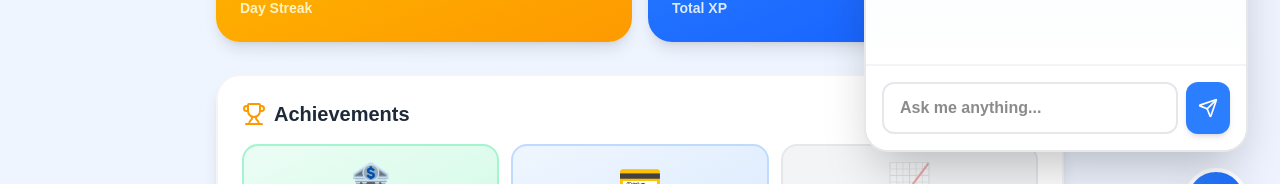
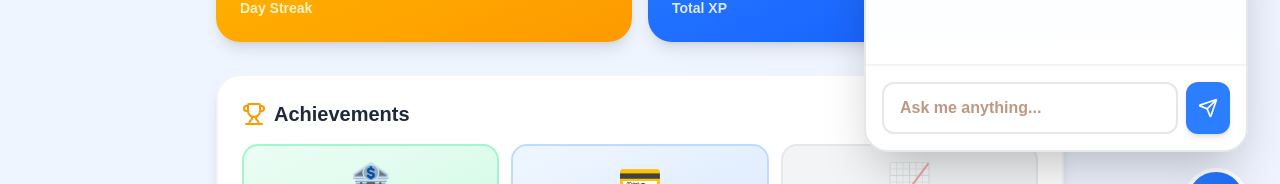
Before and after one commit to ilovecroissant/Moneta, a Next.js app in the folder frontend/: page / in a window 1280 px wide. Both pictures are taken after a click on the button 1216 px from the left and 736 px from the top of the page. Shown: the part 536-720 px from the top of the page. Built offline with nearby package versions, Linux system fonts and the light colour scheme.

Commit message:
Update text color

```diff
--- a/frontend/src/app/page.tsx
+++ b/frontend/src/app/page.tsx
@@ -563,7 +563,7 @@ const FinLitPlatform = () => {
                 onChange={(e) => setChatInput(e.target.value)}
                 onKeyPress={(e) => e.key === 'Enter' && handleSendMessage()}
                 placeholder="Ask me anything..."
-                className="flex-1 border-2 border-gray-200 rounded-xl px-4 py-3 focus:outline-none focus:border-blue-500 font-semibold"
+                className="flex-1 border-2 border-gray-200 rounded-xl px-4 py-3 focus:outline-none focus:border-blue-500 font-semibold text-amber-900"
               />
               <button
                 onClick={handleSendMessage}
```
